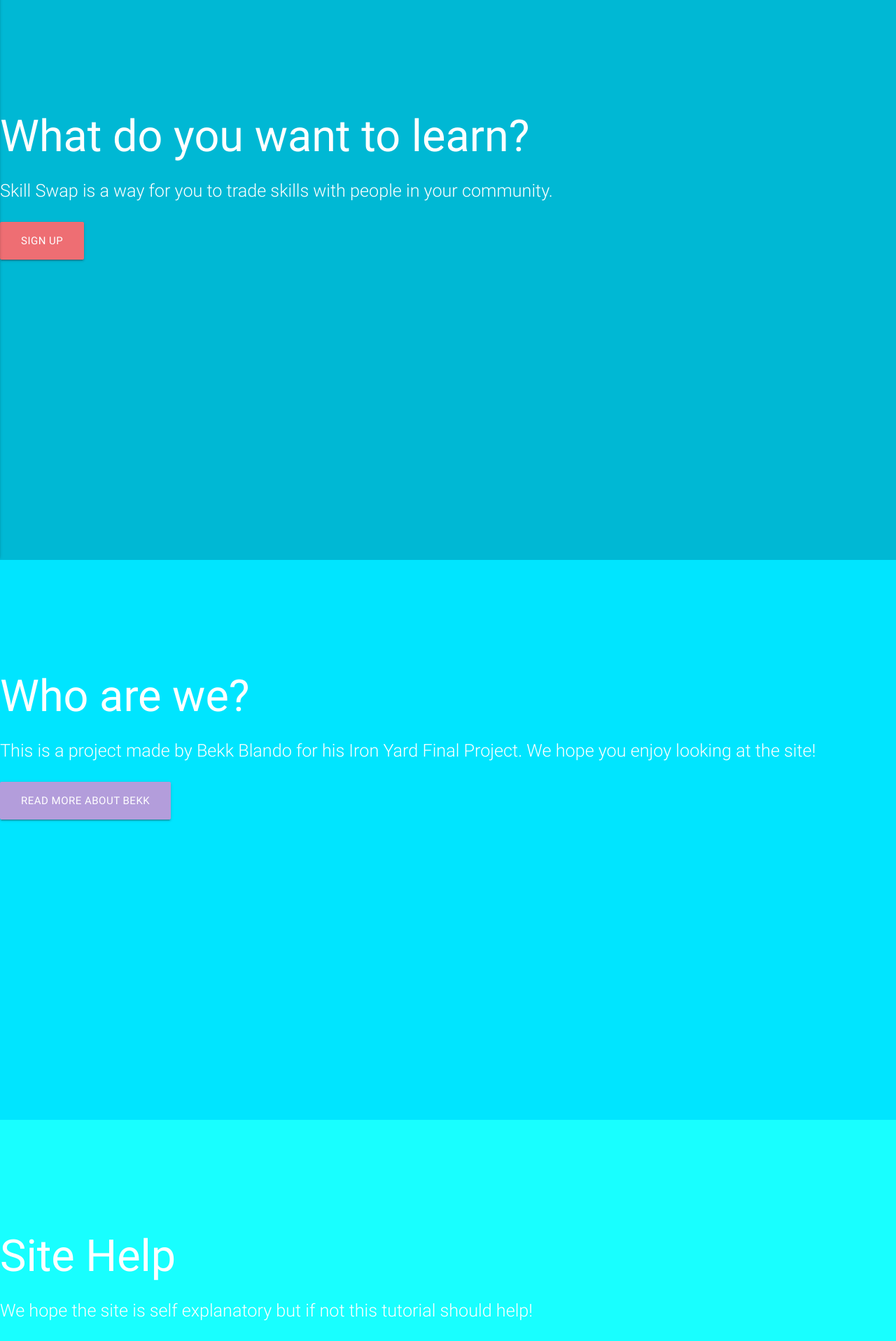
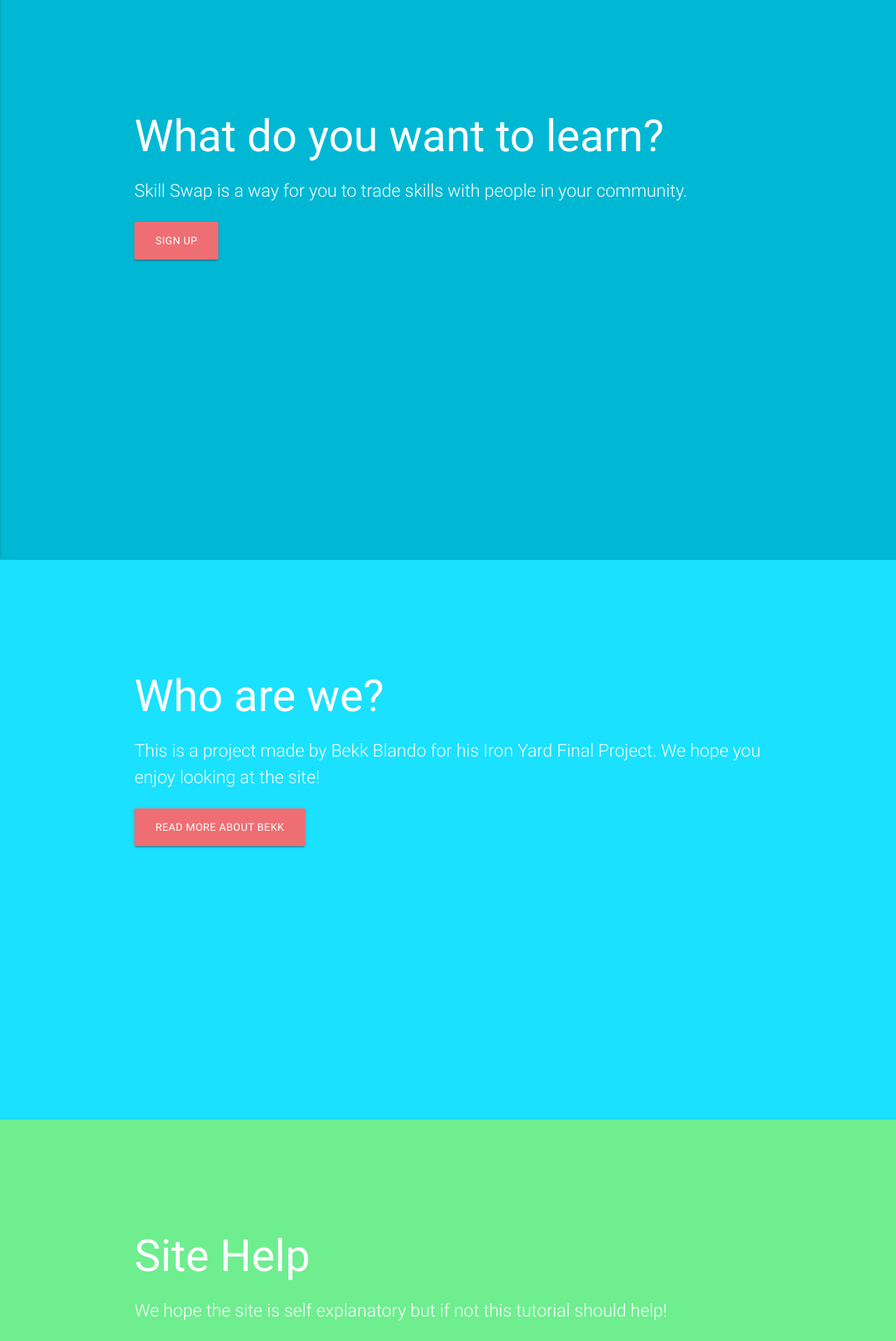
Before and after one commit to bekkblando/skillswap, a Django app: page / in a window 1280 px wide. Shown: the part 64-1980 px from the top of the page at 70% size. Run offline with Django 3.2, Linux system fonts and the light colour scheme; parts of the project's set-up code (start-up, migrations or seed data) failed here and were passed over; some libraries are stand-ins or nearby versions.

Commit message:
Working on the UI

```diff
--- a/skillswap/templates/home.html
+++ b/skillswap/templates/home.html
@@ -2,7 +2,7 @@
 {% block body %}
 <body>
 <div class="col s12" style="background:#00b8d4; height:100%; display:block; margin-top:0; width:100%; ">
-    <div class="container"><div style="margin-top:10%; color:white; position:absolute; margin-left: auto;
+    <div class="container"><div class="container" style="margin-top:10%; color:white; position:absolute; margin-left: auto;
 margin-right: auto;
 left: 0;
 right: 0;">
@@ -16,18 +16,21 @@ right: 0;">
 
     </div></div></div>
 
-<div class="col s12" style="background:#00e5ff; height:100%; display:block; margin-top:0; width:100%;">
+<div class="col s12" style="background:#19E1FF; height:100%; display:block; margin-top:0; width:100%;">
 
 
-    <div id="about" class="container"><div style="margin-top:10%; color:white; position:absolute; margin-left: auto;
+    <div id="about" class="container"><div class="container" style="margin-top:10%; color:white; position:absolute; margin-left: auto;
 margin-right: auto;
 left: 0;
 right: 0;">
     <h1>Who are we?</h1>
         <p class="flow-text">This is a project made by Bekk Blando for his Iron Yard Final Project.  We hope you enjoy
         looking at the site!</p>
-
-        <a class="waves-effect waves-lighten-2 deep-purple lighten-3 btn-large" href="{% url 'register' %}">Read More About Bekk</a>
+        {% if user.is_authenticated %}
+        <a class="waves-effect waves-lighten-2  btn-large" href="{% url 'profile' %}" style="background:#F78F66;">Read More About Bekk</a>
+        {% else %}
+            <a class="waves-effect waves-lighten-2  btn-large" href="{% url 'register' %}" style="background:#EE6E73;">Read More About Bekk</a>
+        {% endif %}
     </div></div>
 
 
@@ -35,10 +38,10 @@ right: 0;">
 </div>
 
 
-<div class="col s12" style="background:#18ffff ; height:100%; display:block; margin-top:0; width:100%;">
+<div class="col s12" style="background:#6EEE8F ; height:100%; display:block; margin-top:0; width:100%;">
 
 
-    <div id="use" class="container"><div style="margin-top:10%; color:white; position:absolute; margin-left: auto;
+    <div id="use" class="container"><div class="container" style="margin-top:10%; color:white; position:absolute; margin-left: auto;
 margin-right: auto;
 left: 0;
 right: 0;">
@@ -51,10 +54,10 @@ right: 0;">
 </div>
 
 
-<div class="col s12" style="background:#84ffff; height:100%; display:block; margin-top:0; width:100%;">
+<div class="col s12" style="background:#00B8D4; height:100%; display:block; margin-top:0; width:100%;">
 
 
-    <div id="area" class="container"><div style="margin-top:10%; color:white; position:absolute; margin-left: auto;
+    <div id="area" class="container"><div class="container" style="margin-top:10%; color:white; position:absolute; margin-left: auto;
 margin-right: auto;
 left: 0;
 right: 0;">
@@ -76,8 +79,12 @@ textarea:focus, input:focus {
 
 
         <input id="zipinput"/><div style="margin-top:3%">
+        {% if user.is_authenticated %}
+            <button id="zip" class="btn waves-effect" type="submit" style="vertical-align: top;background:#F78F66;">Submit <i class="material-icons">send</i>
+        {% else %}
+            <button id="zip" class="btn waves-effect" type="submit" style="vertical-align: top;background:#EE6E73;"">Submit <i class="material-icons">send</i>
 
-             <button id="zip" class="btn waves-effect deep-purple lighten-3" type="submit" style="vertical-align: top;">Submit <i class="material-icons">send</i>
+        {% endif %}
   </button>
             </div>
                 <p class="flow-text">Here are the skills available in your area.</p>
@@ -85,7 +92,7 @@ textarea:focus, input:focus {
 
 
 </div>
-        <div>
+        <div></div>
 <script>
 $(document).ready(function(){
     String.prototype.toProperCase = function () {
@@ -98,8 +105,7 @@ $(document).ready(function(){
     $.getJSON(getUrl, function (response){
         console.log(response)
         for (i = 0, len = response.length; i < len; i++){
-            var newskill = "<div>"+response[i]['name'].toProperCase() +"</div>";
-            console.log(newskill)
+            var newskill = "<p class='flow-text'><a href='{% url 'register' %}'>"+response[i]['name'].toProperCase() +"</a></p>";
             $(".skillsinarea").append(newskill);}
         });
     })
```
